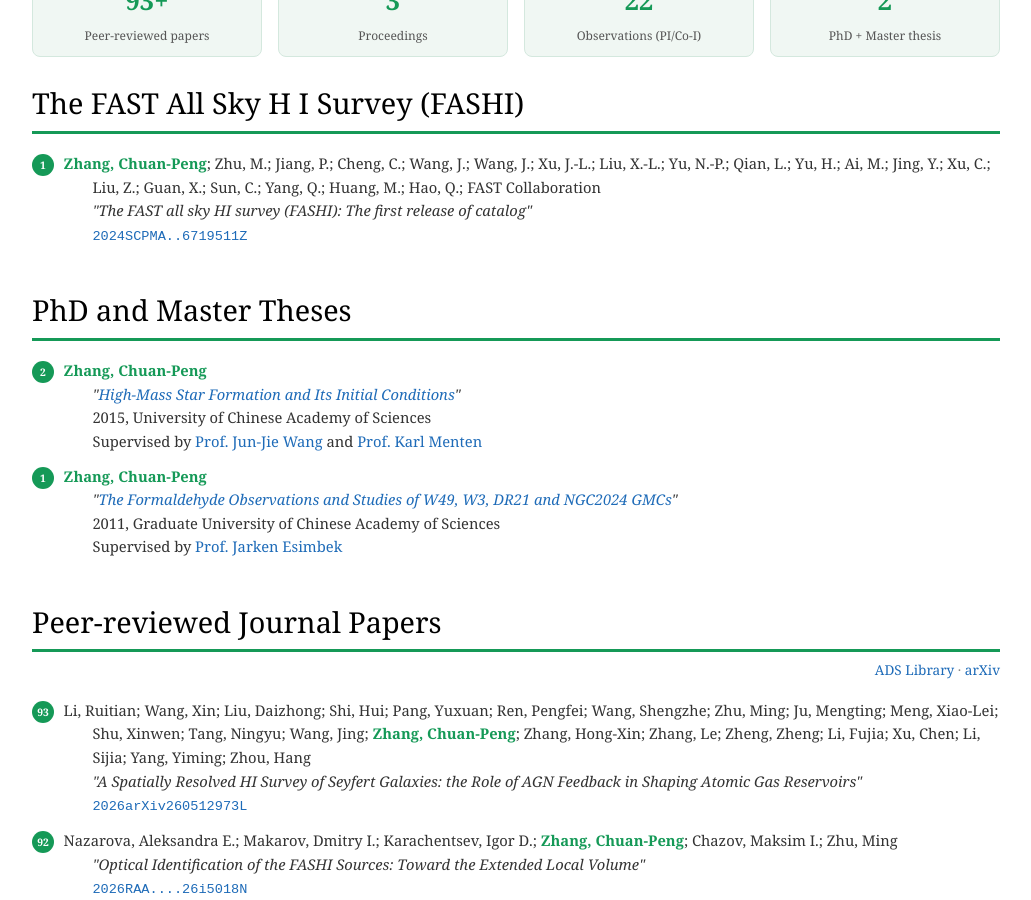
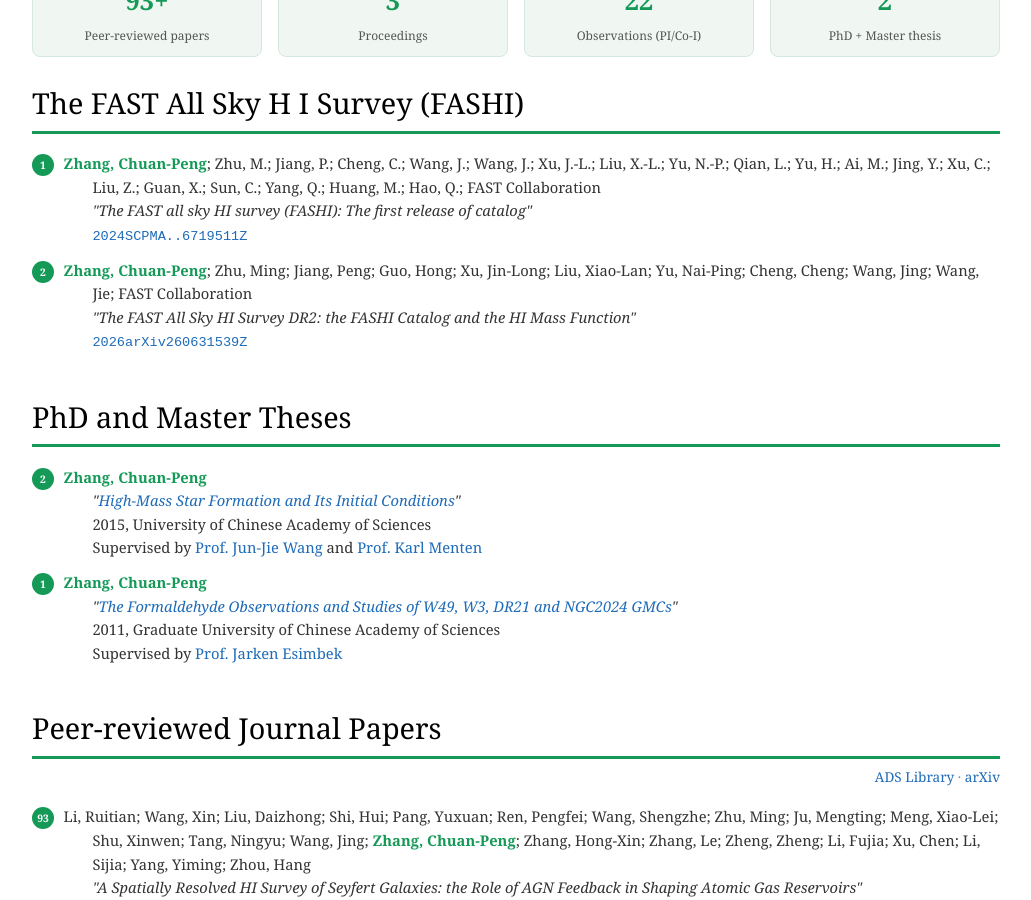
Before and after one commit to zcp521/zcp521.github.io, a Jekyll site: the page built from pub.md, in a window 1280 px wide and 900 px high, scrolled down 471 px. Shown: the whole window, without its empty margins (124-1155 px from the left). Built offline with Jekyll 4.4.1, drawn with Linux system fonts in a browser that asks for light colours.

Commit message:
Update pub.md

```diff
--- a/pub.md
+++ b/pub.md
@@ -183,6 +183,15 @@
       <span class="ref"><a href="https://ui.adsabs.harvard.edu/abs/2024SCPMA..6719511Z/abstract" target="_blank">2024SCPMA..6719511Z</a></span>
     </span>
   </div>
+
+  <div class="pub-item-wrapper">
+    <span class="pub-number">2</span>
+    <span class="pub-item">
+      <span class="authors"><strong>Zhang, Chuan-Peng</strong>; Zhu, Ming; Jiang, Peng; Guo, Hong; Xu, Jin-Long; Liu, Xiao-Lan; Yu, Nai-Ping; Cheng, Cheng; Wang, Jing; Wang, Jie; FAST Collaboration</span><br>
+      <span class="title">"The FAST All Sky HI Survey DR2: the FASHI Catalog and the HI Mass Function"</span><br>
+      <span class="ref"><a href="https://ui.adsabs.harvard.edu/abs/2026arXiv260631539Z/abstract" target="_blank">2026arXiv260631539Z</a></span>
+    </span>
+</div>
 
   <!-- ============================== -->
   <!-- Theses -->
```
